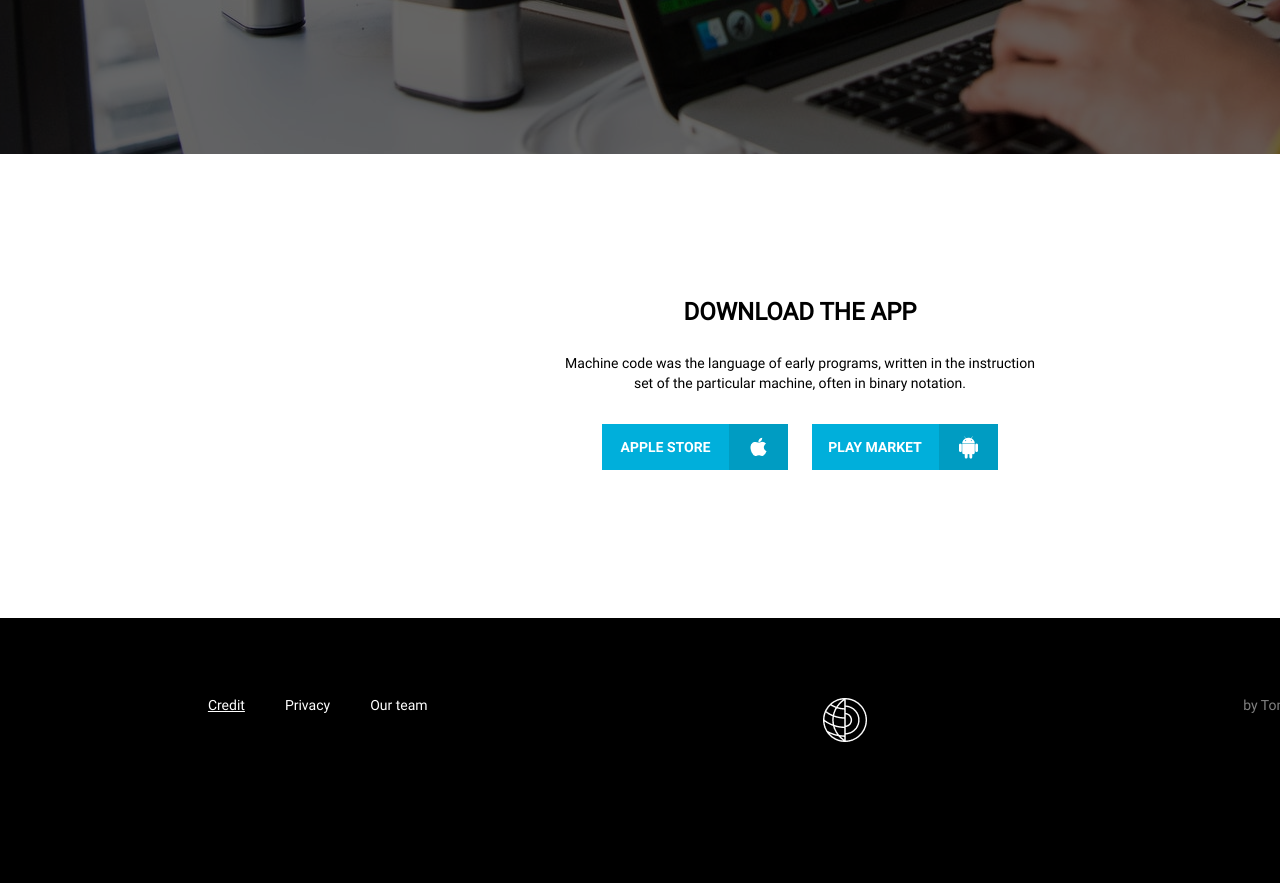
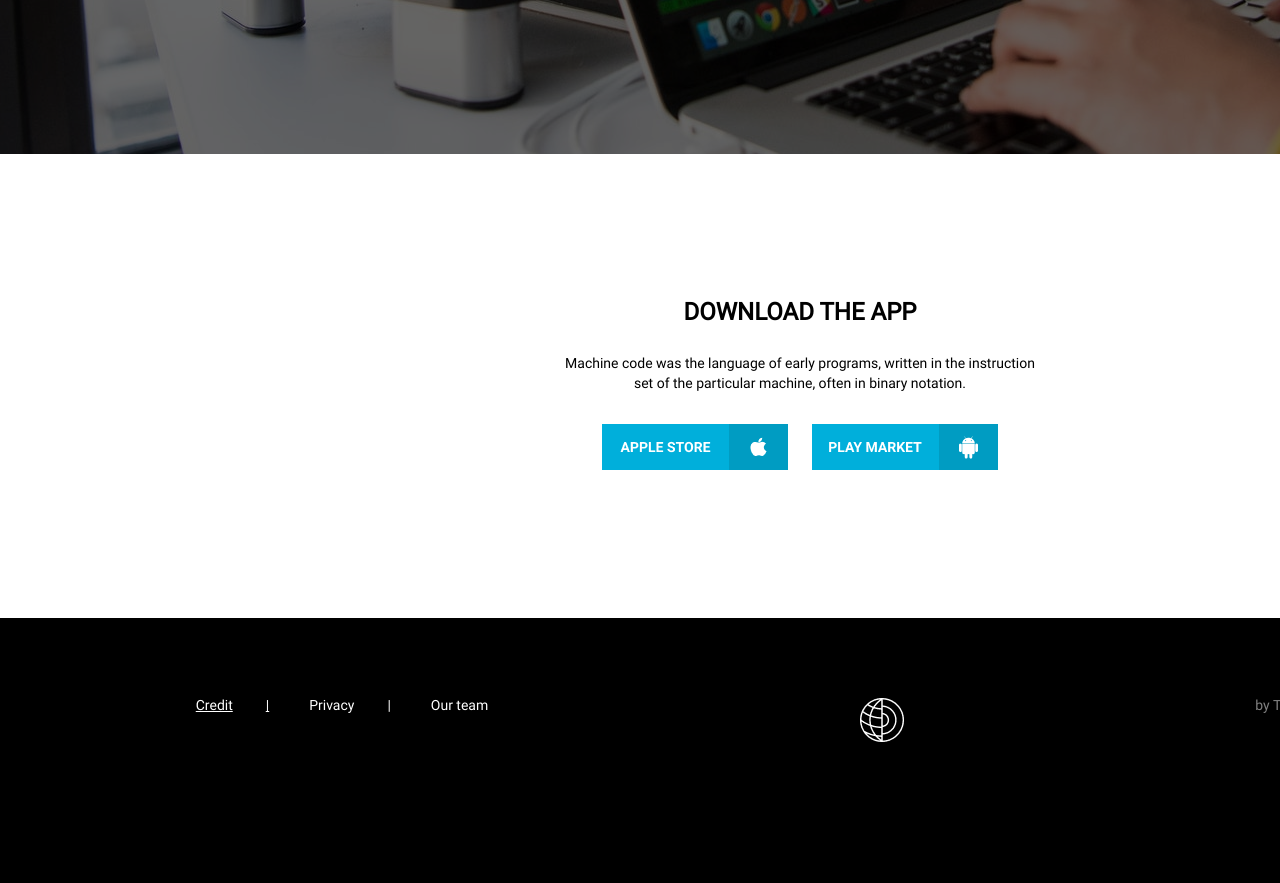
Before and after one commit to Silver248/webdev, a plain HTML site: page index.html in a window 1280 px wide. Shown: the part 3303-4186 px from the top of the page. Drawn offline with nearby package versions, Linux system fonts and the light colour scheme.

Commit message:
feat: add lines to menu in last div

```diff
--- a/index.html
+++ b/index.html
@@ -98,8 +98,8 @@
     <div class="footer">
         <div>
             <ul>
-                <li><a href="#"></a>Credit</a></li>
-                <li><a href="#">Privacy</a></li>
+                <li class="dots"><a href="#">Credit</a></li>
+                <li class="dots"><a href="#">Privacy</a></li>
                 <li><a href="#">Our team</a></li>
             </ul>
         </div>
--- a/style.css
+++ b/style.css
@@ -391,3 +391,9 @@ div.footer p {
     font-size: 14px;
     color: #818181;
 }
+
+ul li.dots:after {
+    content: "|";
+    color: #FFFFFF;
+    padding-left: 33px;
+}
```
